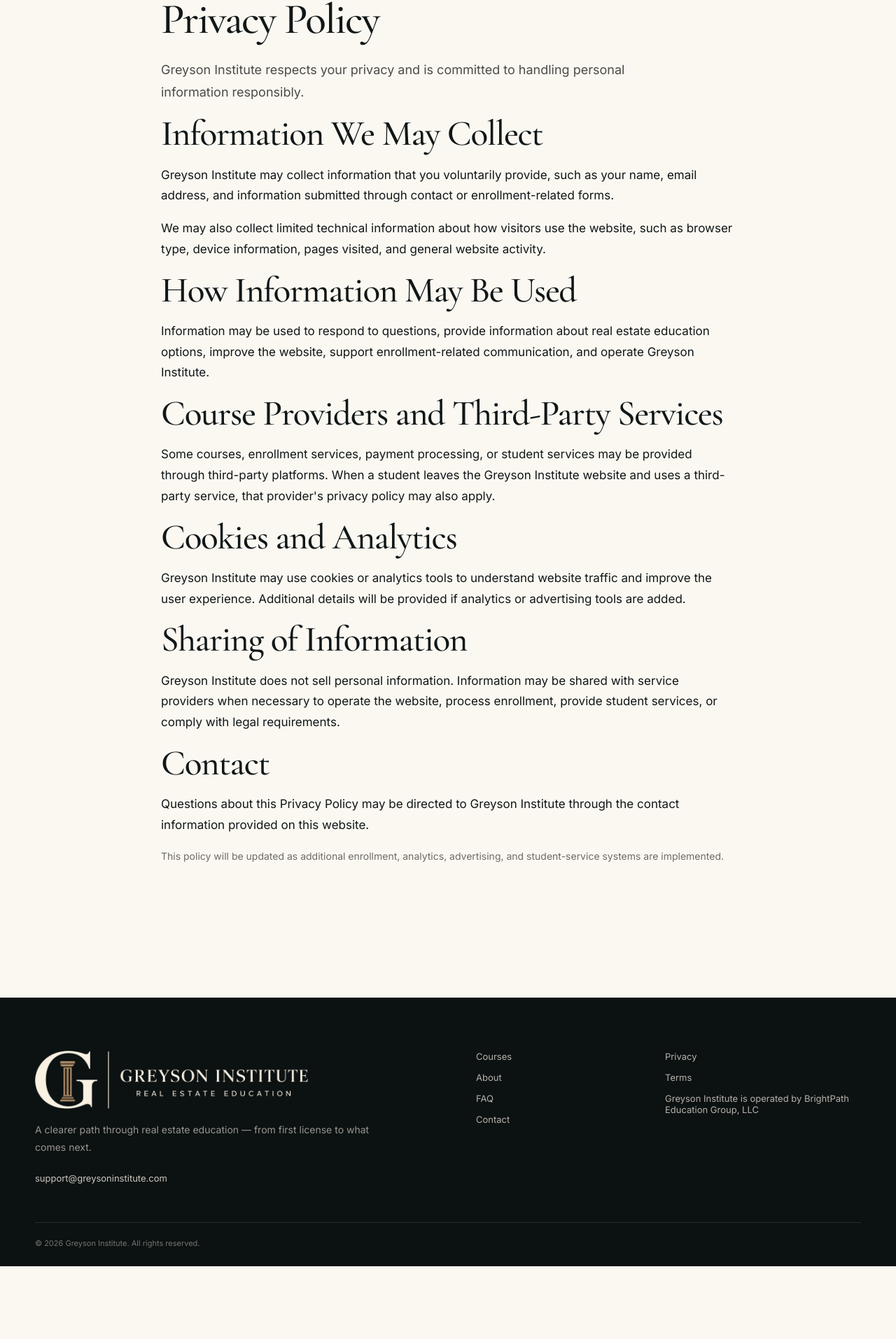
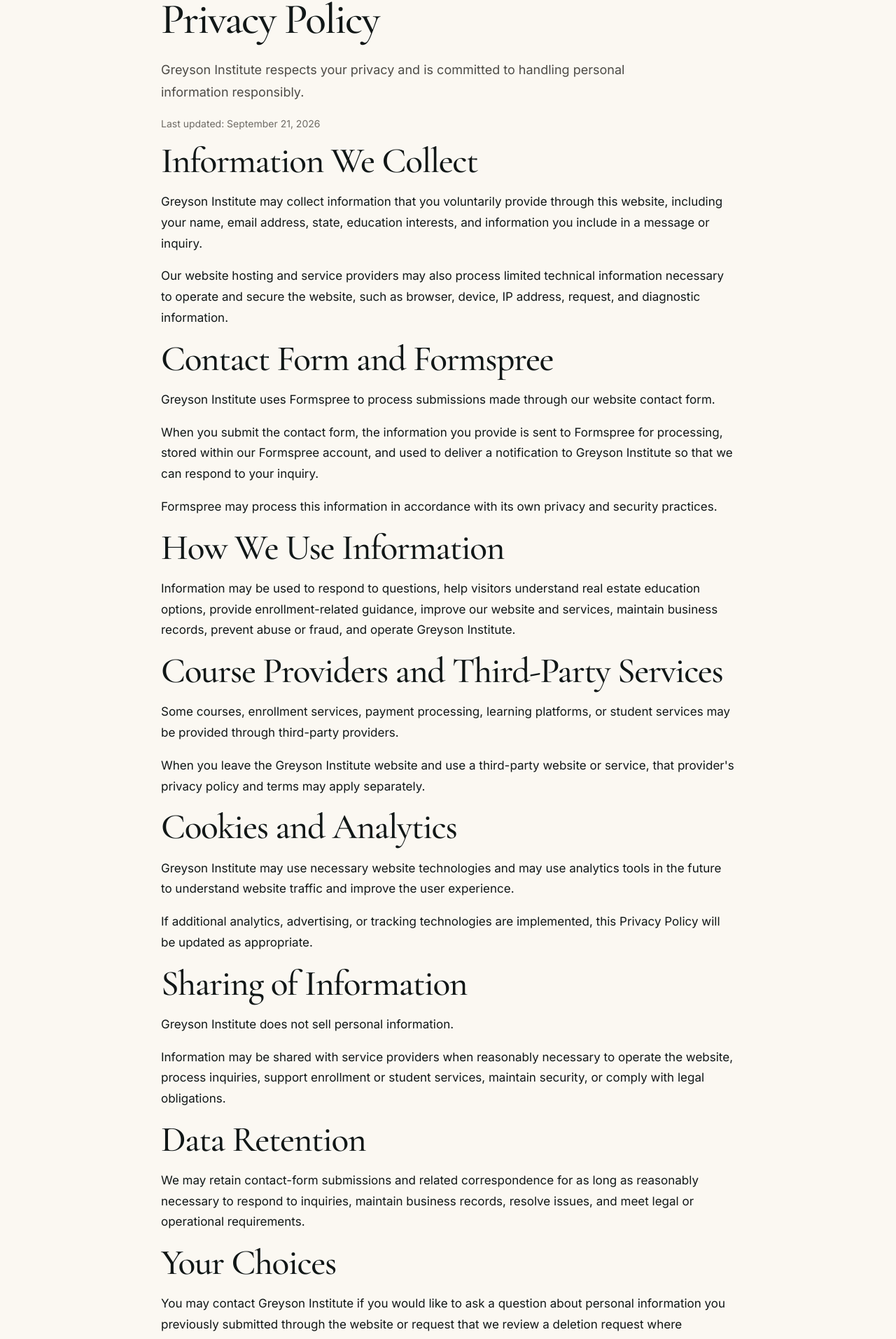
Before and after one commit to BrianLook/Greyson-Institute-Website, a Next.js app: page /privacy in a window 1280 px wide. Shown: the part 267-2181 px from the top of the page at 70% size. Before the commit the page ends 2077 px from the top, so only its background shows below. Built offline with nearby package versions, Linux system fonts and the light colour scheme.

Commit message:
Update privacy policy for Formspree contact form

```diff
--- a/app/privacy/page.tsx
+++ b/app/privacy/page.tsx
@@ -2,6 +2,8 @@ import type { Metadata } from "next";
 
 export const metadata: Metadata = {
   title: "Privacy Policy",
+  description:
+    "Read the Greyson Institute Privacy Policy and learn how website inquiries and personal information are handled.",
 };
 
 export default function PrivacyPage() {
@@ -17,63 +19,128 @@ export default function PrivacyPage() {
           personal information responsibly.
         </p>
 
-        <h2>Information We May Collect</h2>
+        <p className="muted">
+          Last updated: September 21, 2026
+        </p>
+
+        <h2>Information We Collect</h2>
 
         <p>
           Greyson Institute may collect information that you voluntarily
-          provide, such as your name, email address, and information submitted
-          through contact or enrollment-related forms.
+          provide through this website, including your name, email address,
+          state, education interests, and information you include in a message
+          or inquiry.
         </p>
 
         <p>
-          We may also collect limited technical information about how visitors
-          use the website, such as browser type, device information, pages
-          visited, and general website activity.
+          Our website hosting and service providers may also process limited
+          technical information necessary to operate and secure the website,
+          such as browser, device, IP address, request, and diagnostic
+          information.
         </p>
 
-        <h2>How Information May Be Used</h2>
+        <h2>Contact Form and Formspree</h2>
 
         <p>
-          Information may be used to respond to questions, provide information
-          about real estate education options, improve the website, support
-          enrollment-related communication, and operate Greyson Institute.
+          Greyson Institute uses Formspree to process submissions made through
+          our website contact form.
+        </p>
+
+        <p>
+          When you submit the contact form, the information you provide is sent
+          to Formspree for processing, stored within our Formspree account, and
+          used to deliver a notification to Greyson Institute so that we can
+          respond to your inquiry.
+        </p>
+
+        <p>
+          Formspree may process this information in accordance with its own
+          privacy and security practices.
+        </p>
+
+        <h2>How We Use Information</h2>
+
+        <p>
+          Information may be used to respond to questions, help visitors
+          understand real estate education options, provide
+          enrollment-related guidance, improve our website and services,
+          maintain business records, prevent abuse or fraud, and operate
+          Greyson Institute.
         </p>
 
         <h2>Course Providers and Third-Party Services</h2>
 
         <p>
-          Some courses, enrollment services, payment processing, or student
-          services may be provided through third-party platforms. When a
-          student leaves the Greyson Institute website and uses a third-party
-          service, that provider&apos;s privacy policy may also apply.
+          Some courses, enrollment services, payment processing, learning
+          platforms, or student services may be provided through third-party
+          providers.
+        </p>
+
+        <p>
+          When you leave the Greyson Institute website and use a third-party
+          website or service, that provider's privacy policy and terms may
+          apply separately.
         </p>
 
         <h2>Cookies and Analytics</h2>
 
         <p>
-          Greyson Institute may use cookies or analytics tools to understand
-          website traffic and improve the user experience. Additional details
-          will be provided if analytics or advertising tools are added.
+          Greyson Institute may use necessary website technologies and may use
+          analytics tools in the future to understand website traffic and
+          improve the user experience.
+        </p>
+
+        <p>
+          If additional analytics, advertising, or tracking technologies are
+          implemented, this Privacy Policy will be updated as appropriate.
         </p>
 
         <h2>Sharing of Information</h2>
 
         <p>
-          Greyson Institute does not sell personal information. Information may
-          be shared with service providers when necessary to operate the
-          website, process enrollment, provide student services, or comply with
-          legal requirements.
+          Greyson Institute does not sell personal information.
+        </p>
+
+        <p>
+          Information may be shared with service providers when reasonably
+          necessary to operate the website, process inquiries, support
+          enrollment or student services, maintain security, or comply with
+          legal obligations.
+        </p>
+
+        <h2>Data Retention</h2>
+
+        <p>
+          We may retain contact-form submissions and related correspondence for
+          as long as reasonably necessary to respond to inquiries, maintain
+          business records, resolve issues, and meet legal or operational
+          requirements.
+        </p>
+
+        <h2>Your Choices</h2>
+
+        <p>
+          You may contact Greyson Institute if you would like to ask a question
+          about personal information you previously submitted through the
+          website or request that we review a deletion request where
+          appropriate.
         </p>
 
         <h2>Contact</h2>
 
         <p>
-          Questions about this Privacy Policy may be directed to Greyson
-          Institute through the contact information provided on this website.
+          Questions about this Privacy Policy may be sent to:
+        </p>
+
+        <p>
+          <a href="mailto:support@greysoninstitute.com">
+            support@greysoninstitute.com
+          </a>
         </p>
 
         <p className="muted">
-          This policy will be updated as additional enrollment, analytics,
+          Greyson Institute is operated by BrightPath Education Group, LLC.
+          This policy may be updated as additional enrollment, analytics,
           advertising, and student-service systems are implemented.
         </p>
       </div>
```
